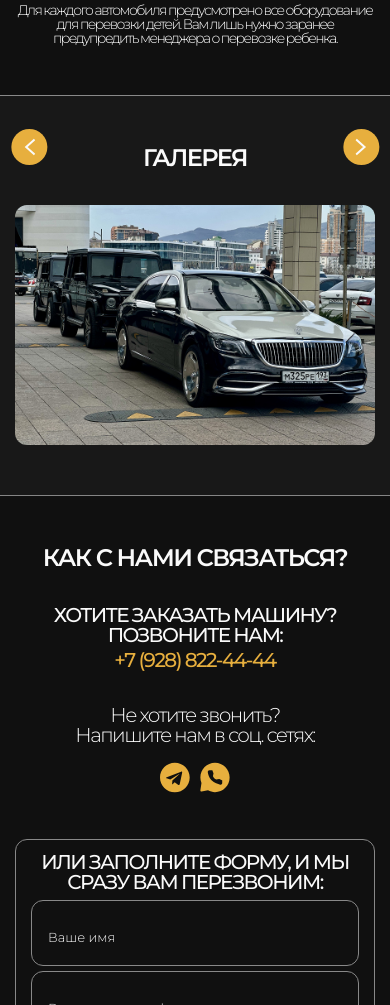
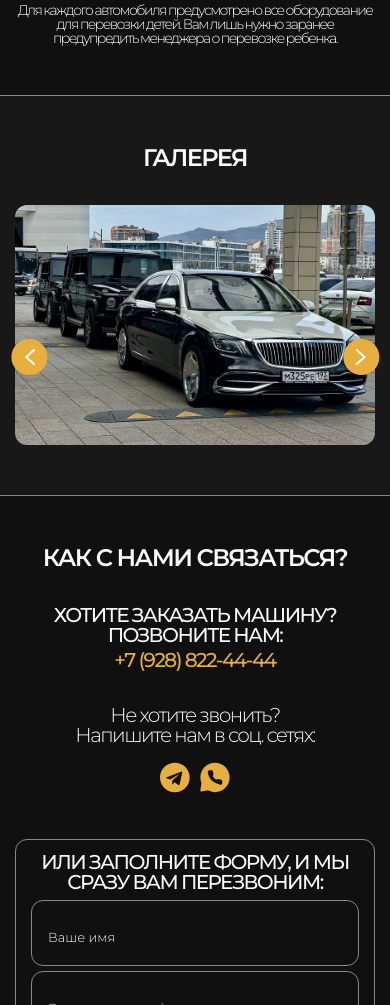
Before and after one commit to MayBeLera/Maybach, a plain HTML site: page index.html in a window 390 px wide. Shown: the part 5009-6014 px from the top of the page. Drawn offline with Linux system fonts and the light colour scheme.

Commit message:
add section

```diff
--- a/css/style.css
+++ b/css/style.css
@@ -736,17 +736,15 @@ body {
     width: 100%;
     overflow: hidden;
     position: relative;
-
   }
   .gallery__slides {
-
     display: flex;
     justify-content: start;
     flex-wrap: nowrap;
+    gap: 0;
     transition: transform 0.5s ease-in-out;
   }
   .gallery__slide {
-
     min-width: 100%;
     box-sizing: border-box;
   }
@@ -760,10 +758,9 @@ body {
     gap: 15px;
     position: relative;
     overflow: visible;
-
   }
   .gallery__controls .gallery__arrows-prev,
-.gallery__controls .gallery__arrows-next{
+  .gallery__controls .gallery__arrows-next {
     position: absolute;
 
     background: var(--accent);
@@ -774,12 +771,12 @@ body {
     justify-content: center;
     align-items: center;
   }
-.gallery__controls .gallery__arrows-prev{
+  .gallery__controls .gallery__arrows-prev {
     left: -1%;
     bottom: 280px;
     transform: translate(1%);
   }
-.gallery__controls .gallery__arrows-next{
+  .gallery__controls .gallery__arrows-next {
     right: -1%;
     bottom: 280px;
     transform: translate(1%);
@@ -819,10 +816,44 @@ body {
     font-weight: 300;
   }
 }
+@media (max-width: 850px) {
+  .gallery__controls .gallery__arrows-prev {
+    left: -1%;
+    bottom: 230px;
+    transform: translate(1%);
+  }
+  .gallery__controls .gallery__arrows-next {
+    right: -1%;
+    bottom: 230px;
+    transform: translate(1%);
+  }
+}
+@media (max-width: 800px) {
+  .gallery__controls .gallery__arrows-prev {
+    left: -1%;
+    bottom: 180px;
+    transform: translate(1%);
+  }
+  .gallery__controls .gallery__arrows-next {
+    right: -1%;
+    bottom: 180px;
+    transform: translate(1%);
+  }
+}
 
 @media (max-width: 600px) {
   .header__nav {
     max-width: 70%;
+  }
+  .gallery__controls .gallery__arrows-prev {
+    left: -1%;
+    bottom: 140px;
+    transform: translate(1%);
+  }
+  .gallery__controls .gallery__arrows-next {
+    right: -1%;
+    bottom: 140px;
+    transform: translate(1%);
   }
 }
 
@@ -1042,6 +1073,16 @@ body {
   .header__nav {
     max-width: 75%;
   }
+  .gallery__controls .gallery__arrows-prev {
+    left: -1%;
+    bottom: 70px;
+    transform: translate(1%);
+  }
+  .gallery__controls .gallery__arrows-next {
+    right: -1%;
+    bottom: 70px;
+    transform: translate(1%);
+  }
 }
 
 @media (max-width: 1600px) {
--- a/index.html
+++ b/index.html
@@ -270,7 +270,7 @@
                                 <path d="M10.2031 1.5L1.80313 8.96667L10.2031 16.4333" stroke="#FAFAFA" stroke-width="2"/>
                             </svg>
                         </button>
-                        <button class="gallery__arrows-next">
+                        <button class="gallery__arrows-next" id="gallery__arrows-next">
                             <svg width="11" height="18" viewBox="0 0 11 18" fill="none" xmlns="http://www.w3.org/2000/svg">
                                 <path d="M0.796875 1.5L9.19687 8.96667L0.796875 16.4333" stroke="#FAFAFA" stroke-width="2"/>
                             </svg>
```
Lines whose indentation alone changed are shown as unchanged.
